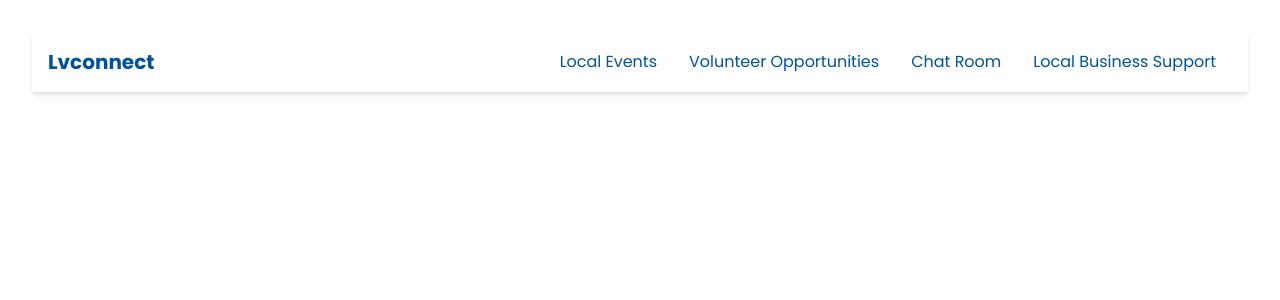
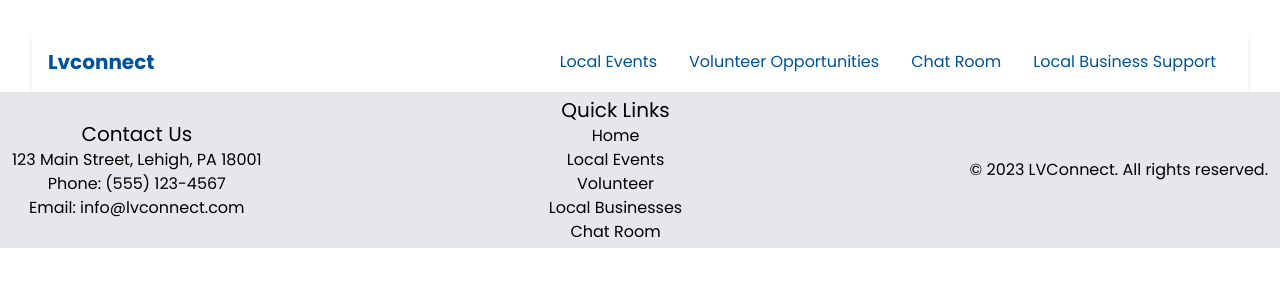
Before and after one commit to anvu21/lv-connect, a React (Vite) app in the folder frontend/webpage/: page /main in a window 1280 px wide. Shown: the top 300 px of the page. Built offline with nearby package versions, Linux system fonts and the light colour scheme; the HTML template or start-up script is replaced by a standard one.

Commit message:
Add footer

```diff
--- a/frontend/webpage/src/App.jsx
+++ b/frontend/webpage/src/App.jsx
@@ -4,13 +4,14 @@ import { BrowserRouter, Routes, Route, Navigate } from 'react-router-dom';
 import Main from './component/mainpage/Main';
 import Local from './component/localeventPage/localEvent';
 
+import Footer from './component/Footer.jsx';
 import './App.css'
 
 function App() {
   const [count, setCount] = useState(0)
 
   return (
-    <div>
+    <>
 
       <BrowserRouter>
 
@@ -25,10 +26,12 @@ function App() {
           <Route path="/*" element={<Navigate replace to="/main" />} />
 
         </Routes>
+        <Footer />
       </BrowserRouter>
 
-    </div>
 
+
+    </>
 
 
   )
--- /dev/null
+++ b/frontend/webpage/src/component/Footer.jsx
@@ -0,0 +1,34 @@
+import React, { useState } from 'react';
+import { useNavigate, Link } from "react-router-dom";
+import axios from "axios";
+
+const Footer = (props) => {
+
+  return (
+    <>
+    <footer className="bg-gray-200 m-0 flex justify-between items-center" style={{position:"absolute", left:0, right:0}}>
+        <div className="mx-3 my-1">
+          <h3 className='text-xl'>Contact Us</h3>
+          <p>123 Main Street, Lehigh, PA 18001</p>
+          <p>Phone: (555) 123-4567</p>
+          <p>Email: info@lvconnect.com</p>
+        </div>
+        <div className="mx-3 my-1">
+          <h3 className='text-xl'>Quick Links</h3>
+          <ul>
+            <li><Link to="/">Home</Link></li>
+            <li><Link to="/local">Local Events</Link></li>
+            <li><Link to="/">Volunteer</Link></li>
+            <li><Link to="/">Local Businesses</Link></li>
+            <li><Link to="/">Chat Room</Link></li>
+          </ul>
+        </div>
+        <div className="mx-3 my-1">
+            <p>&copy; 2023 LVConnect. All rights reserved.</p>
+        </div>
+    </footer>
+    </>
+  )
+}
+
+export default Footer;
--- a/frontend/webpage/src/component/localeventPage/Event.jsx
+++ b/frontend/webpage/src/component/localeventPage/Event.jsx
@@ -25,7 +25,7 @@ const Event = (props) => {
   }
   return (
     <>
-    <div className="bg-gray-100 text-left rounded-lg my-3" style={{ color: '#00539b' }}>
+    <div className="bg-gray-100 text-left rounded-lg mt-5 mb-3" style={{ color: '#00539b' }}>
         <p className='mx-4 py-3'>{props.name}</p>
         <p className='mx-7'>{props.description}</p>
         <div className="flex justify-between">
--- a/frontend/webpage/src/component/localeventPage/localEvent.jsx
+++ b/frontend/webpage/src/component/localeventPage/localEvent.jsx
@@ -3,7 +3,8 @@ import React, { useState, useEffect } from 'react';
 import { useNavigate } from "react-router-dom";
 import axios from "axios";
 import Event from "./Event.jsx";
-import NavBar from "../Navbar.jsx"
+import NavBar from "../Navbar.jsx";
+import Footer from "../Footer.jsx";
 
 const localEvent = () => {
 
```
